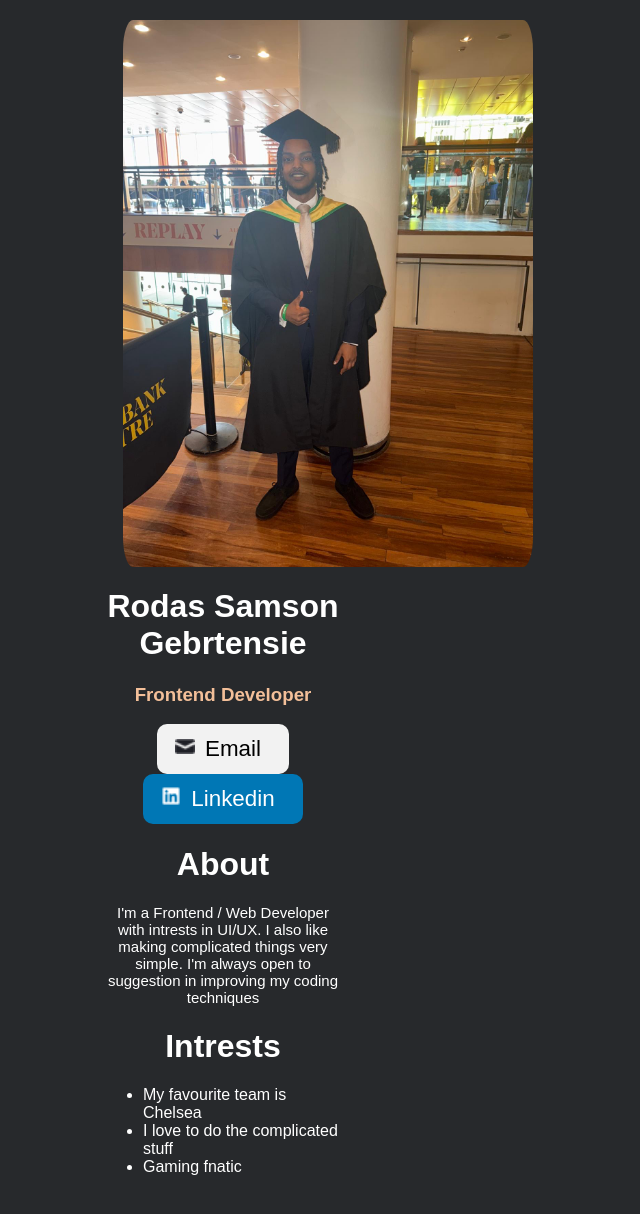
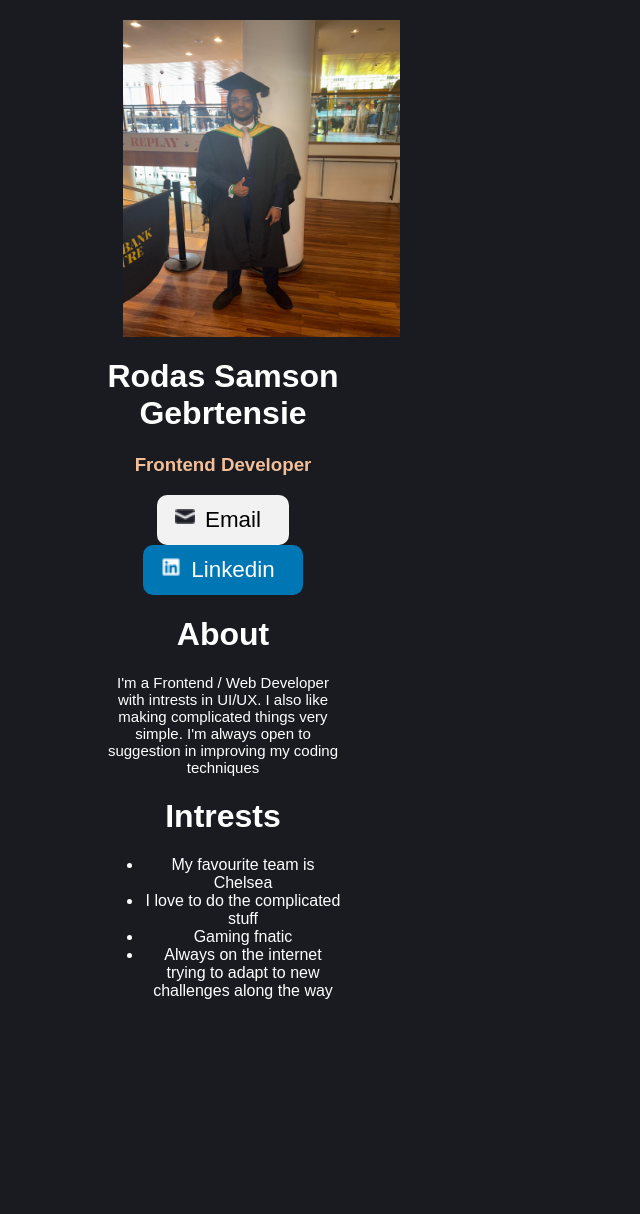
Before and after one commit to Unidentified-Coder/React-Projects, a React (Vite) app in the folder Business-Card/: page / in a window 1280 px wide. Shown: the top 1214 px of the page, without its empty margins (417-1057 px from the left). Built offline with nearby package versions, Linux system fonts and the light colour scheme.

Commit message:
CSS Work Resized Image + text alignment

```diff
--- a/Business-Card/src/Components/Intrest.css
+++ b/Business-Card/src/Components/Intrest.css
@@ -2,3 +2,6 @@
     display: flex;
     justify-content: center;
 }
+ul{
+    text-align: center;
+}
--- a/Business-Card/src/Components/index.css
+++ b/Business-Card/src/Components/index.css
@@ -8,9 +8,11 @@ body {
     background: #27292c;
     color: white;
     margin: 0 500px 0 500px;
+    background: #1A1B21;
 }
 .header{
     text-align: center;
+
 }
 header > h1{
     text-align: center;
@@ -23,10 +25,15 @@ header > img {
     margin: auto;
     width: 450px;
     padding: 0px 20px;
+    width: 317px;
+    height: 317px;
+    border-top-left-radius: 10px;
+    border-top-right-radius: 10px;
+
 
 }
 .main-img{
-    border-radius: 30px;
+    /* border-radiust: 30px; */
 }
 .email-header,.linkedin-header{
     padding: 30px 10px;
--- a/Business-Card/src/Intrest.jsx
+++ b/Business-Card/src/Intrest.jsx
@@ -8,6 +8,7 @@ export default function Intrest(){
                 <li>My favourite team is Chelsea</li>
                 <li>I love to do the complicated stuff</li>
                 <li>Gaming fnatic</li>
+                <li>Always on the internet trying to adapt to new challenges along the way</li>
             </ul>
         </>
     )
```
